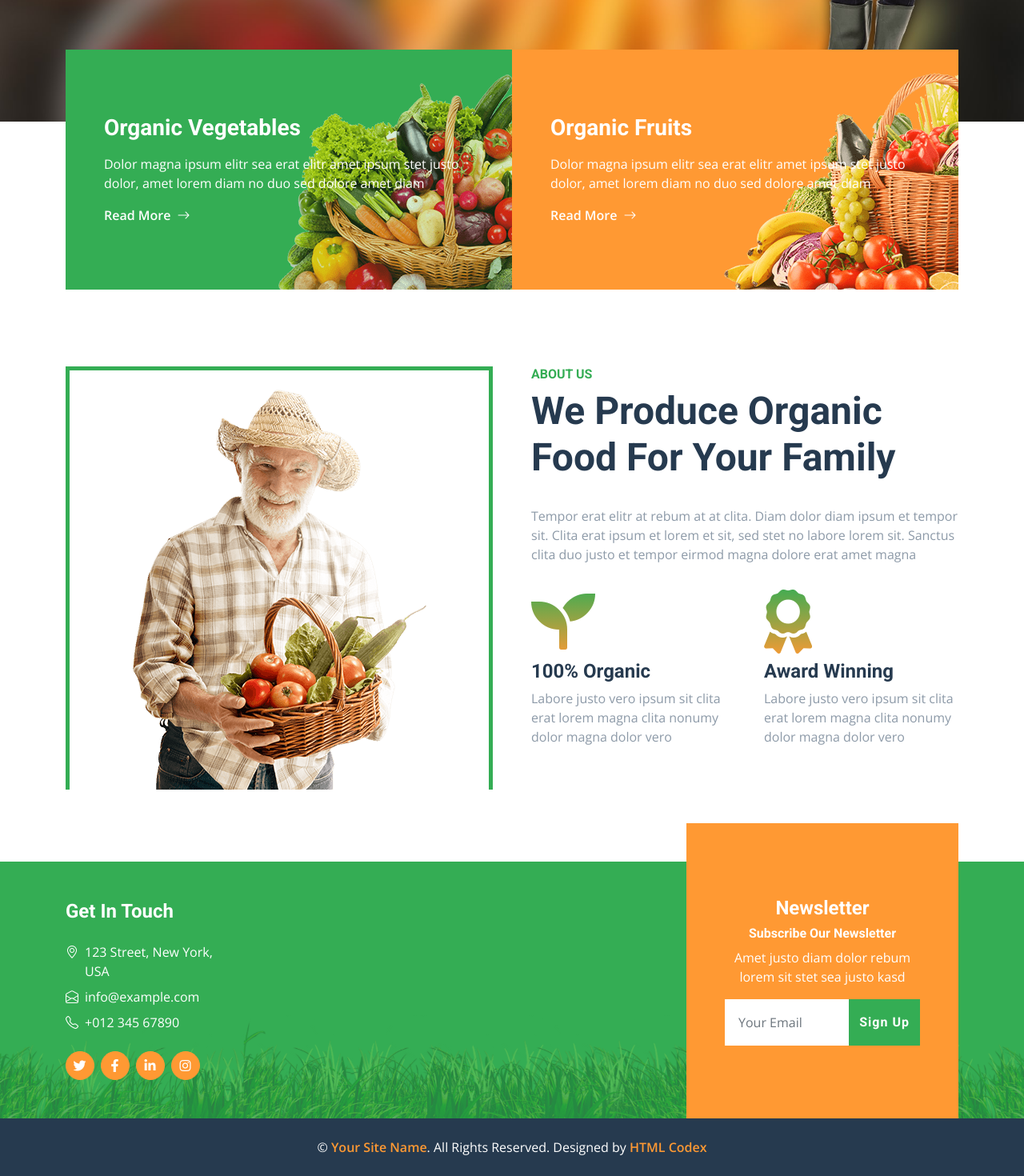
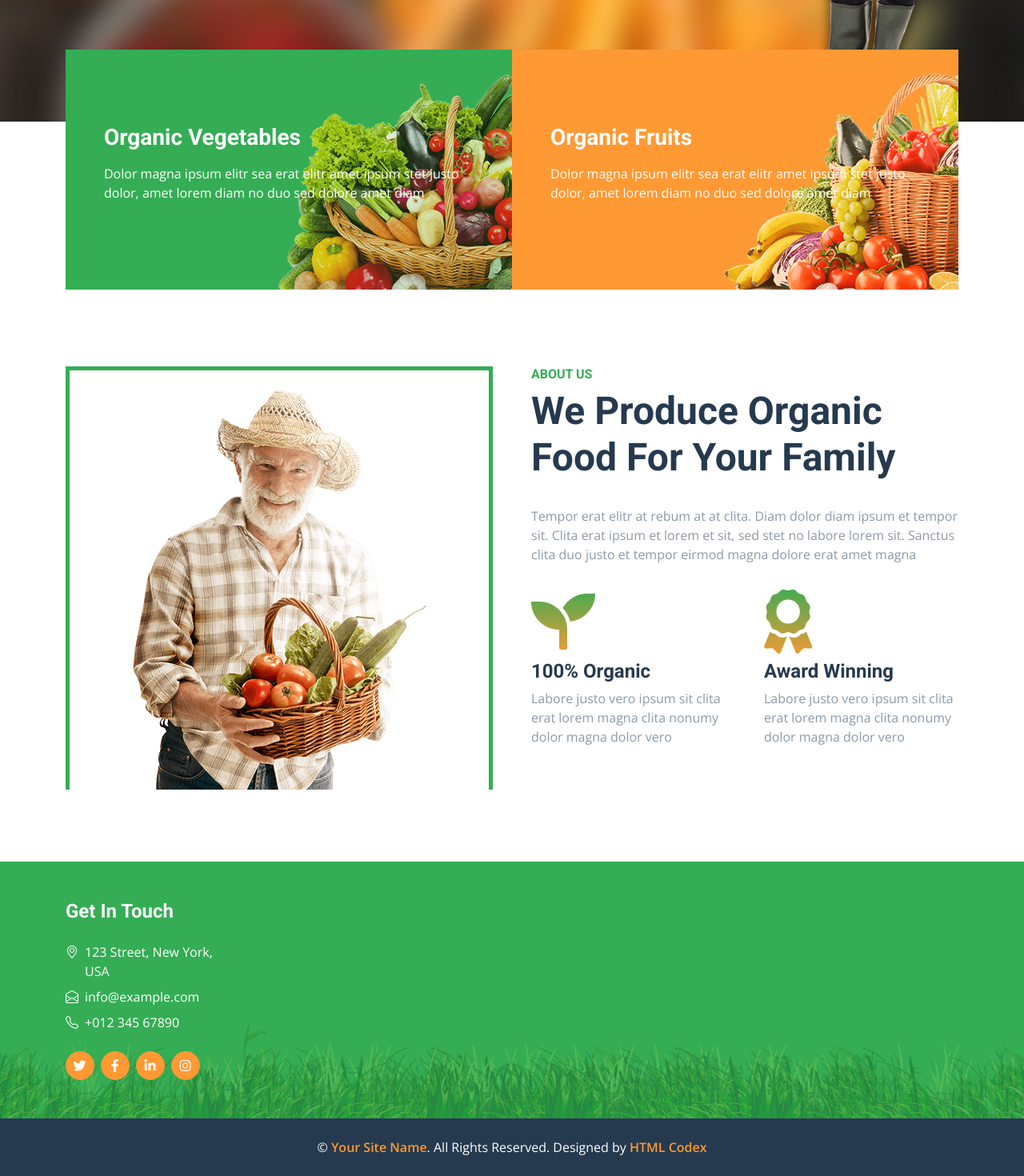
Before and after one commit to eyakimov/organic-farm-reactjs-project, a React (Vite) app in the folder client/: page / in a window 1280 px wide. Shown: the part 761-2231 px from the top of the page at 80% size. Built offline with nearby package versions, Linux system fonts and the light colour scheme.

Commit message:
fix severals

```diff
--- a/client/src/components/footer/Footer.jsx
+++ b/client/src/components/footer/Footer.jsx
@@ -28,19 +28,6 @@ export default function Footer() {
                             </div>
                         </div>
                     </div>
-                    <div className="col-lg-4 col-md-6 mt-lg-n5">
-                        <div className="d-flex flex-column align-items-center justify-content-center text-center h-100 bg-secondary p-5">
-                            <h4 className="text-white">Newsletter</h4>
-                            <h6 className="text-white">Subscribe Our Newsletter</h6>
-                            <p>Amet justo diam dolor rebum lorem sit stet sea justo kasd</p>
-                            <form action="">
-                                <div className="input-group">
-                                    <input type="text" className="form-control border-white p-3" placeholder="Your Email" />
-                                        <button className="btn btn-primary">Sign Up</button>
-                                    </div>
-                            </form>
-                        </div>
-                    </div>
                 </div>
             </div>
         </div><div className="container-fluid bg-dark text-white py-4">
--- a/client/src/components/home/Banner.jsx
+++ b/client/src/components/home/Banner.jsx
@@ -7,14 +7,12 @@ export default function Banner() {
                         <div className="bg-primary bg-vegetable d-flex flex-column justify-content-center p-5" style={{height: 300+'px'}}>
                             <h3 className="text-white mb-3">Organic Vegetables</h3>
                             <p className="text-white">Dolor magna ipsum elitr sea erat elitr amet ipsum stet justo dolor, amet lorem diam no duo sed dolore amet diam</p>
-                            <a className="text-white fw-bold" href="">Read More<i className="bi bi-arrow-right ms-2"></i></a>
                         </div>
                     </div>
                     <div className="col-md-6">
                         <div className="bg-secondary bg-fruit d-flex flex-column justify-content-center p-5" style={{height: 300+'px'}}>
                             <h3 className="text-white mb-3">Organic Fruits</h3>
                             <p className="text-white">Dolor magna ipsum elitr sea erat elitr amet ipsum stet justo dolor, amet lorem diam no duo sed dolore amet diam</p>
-                            <a className="text-white fw-bold" href="">Read More<i className="bi bi-arrow-right ms-2"></i></a>
                         </div>
                     </div>
                 </div>
--- a/client/src/components/products/card/ProductCard.jsx
+++ b/client/src/components/products/card/ProductCard.jsx
@@ -20,7 +20,7 @@ function ProductCard({
     const [error, setError] = useState('');
     const navigate = useNavigate();
     const deleteProductHandler = async () => {
-        const isConfirmed = confirm(`Are you sure you want to delete ${product.name} product?`);
+        const isConfirmed = confirm(`Are you sure you want to delete ${name} product?`);
         if (!isConfirmed) {
             return;
         }
@@ -29,7 +29,7 @@ function ProductCard({
             navigate("/");
         } catch (err) {
             setError(err.message);
-            addNotification(error);
+            addNotification(err.message);
         };
     };
 
--- a/client/src/components/products/create/ProductCreate.jsx
+++ b/client/src/components/products/create/ProductCreate.jsx
@@ -27,7 +27,7 @@ export default function ProductCreate() {
             navigate(`/products/${productId}`);
         } catch (err) {
             setError(err.message);
-            addNotification(error);
+            addNotification(err.message);
         };
     };
 
--- a/client/src/components/products/details/ProductDetails.jsx
+++ b/client/src/components/products/details/ProductDetails.jsx
@@ -24,7 +24,7 @@ export default function ProductDetails() {
                 setProduct(result);
             } catch (err) {
                 setError(err.message);
-                addNotification(error);
+                addNotification(err.message);
             };
         })();
 
@@ -40,7 +40,7 @@ export default function ProductDetails() {
             navigate("/");
         } catch (err) {
             setError(err.message);
-            addNotification(error);
+            addNotification(err.message);
         };
     };
 
--- a/client/src/components/products/edit/ProductEdit.jsx
+++ b/client/src/components/products/edit/ProductEdit.jsx
@@ -31,7 +31,7 @@ export default function ProductEdit() {
                 setProduct(result);
             } catch (err) {
                 setError(err.message);
-                addNotification(error);
+                addNotification(err.message);
             };
         })();
 
@@ -45,7 +45,7 @@ export default function ProductEdit() {
             navigate(`/products/${productId}`);
         } catch (err) {
             setError(err.message);
-            addNotification(error);
+            addNotification(err.message);
         };
     };
 
--- a/client/src/components/products/list/ProductsList.jsx
+++ b/client/src/components/products/list/ProductsList.jsx
@@ -19,7 +19,7 @@ export default function ProductsList() {
                 setProducts(result);
             } catch (err) {
                 setError(err.message);
-                addNotification(error);
+                addNotification(err.message);
             };
         })();
 
--- a/client/src/components/products/owner/ProductsOwner.jsx
+++ b/client/src/components/products/owner/ProductsOwner.jsx
@@ -21,7 +21,7 @@ export default function ProductsOwner() {
                 setProducts(result);
             } catch (err) {
                 setError(err.message);
-                addNotification(error);
+                addNotification(err.message);
             };
         })();
 
```
